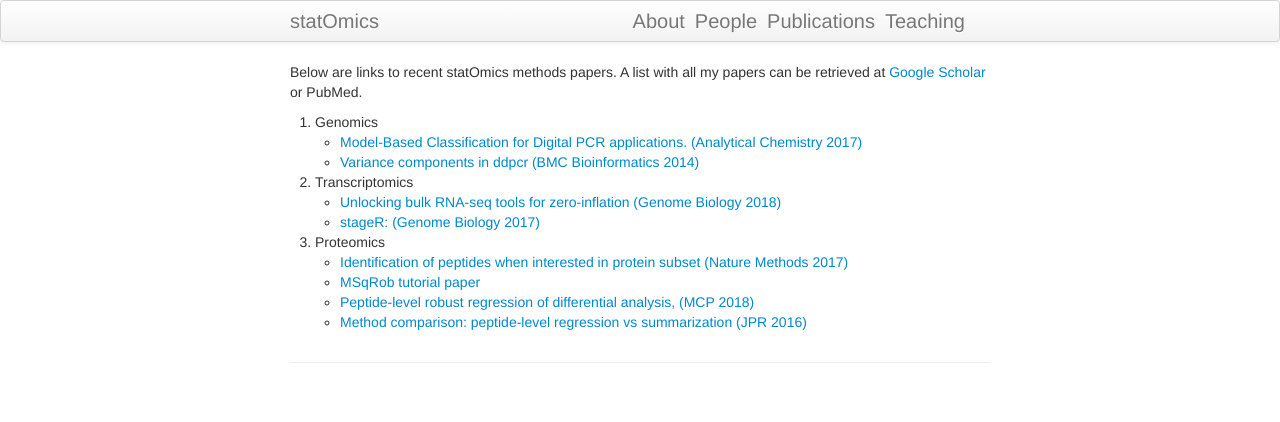
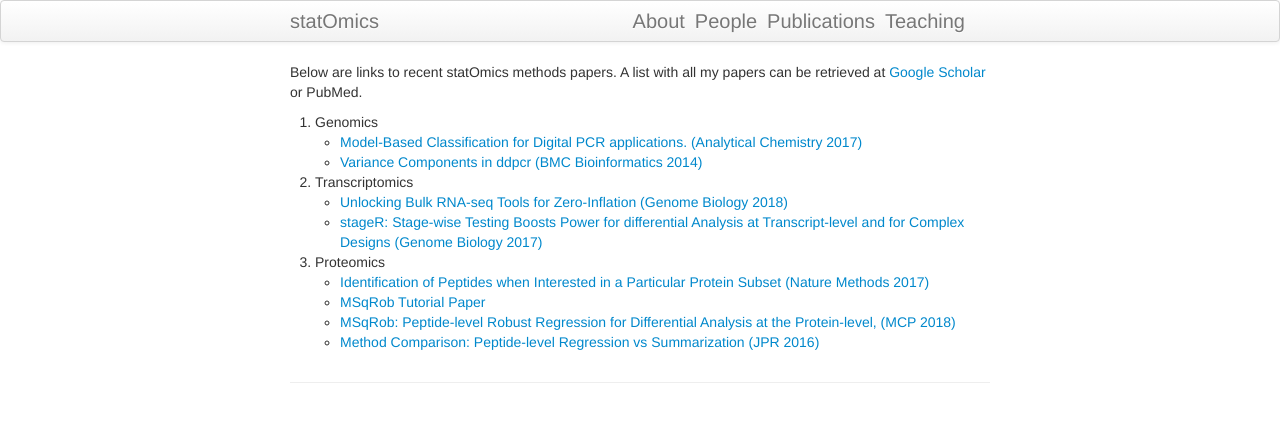
Before and after one commit to statOmics/statOmics.github.io, a Jekyll site: the page built from pages/publications.md, in a window 1280 px wide. Shown: the top 422 px of the page. Built offline with Jekyll 4.4.1, drawn with Linux system fonts in a browser that asks for light colours.

Commit message:
publications and Teaching

```diff
--- a/pages/publications.md
+++ b/pages/publications.md
@@ -8,14 +8,14 @@ A list with all my papers can be retrieved at [Google Scholar](https://scholar.g
 
 1. Genomics
   - [Model-Based Classification for Digital PCR applications. (Analytical Chemistry 2017)](https://www.ncbi.nlm.nih.gov/pubmed/28350455)
-  - [Variance components in ddpcr (BMC Bioinformatics 2014)](https://www.ncbi.nlm.nih.gov/pubmed/25147026)
+  - [Variance Components in ddpcr (BMC Bioinformatics 2014)](https://www.ncbi.nlm.nih.gov/pubmed/25147026)
 
 2. Transcriptomics
-  - [Unlocking bulk RNA-seq tools for zero-inflation (Genome Biology 2018)](https://www.ncbi.nlm.nih.gov/pubmed/29478411)
-  - [stageR: (Genome Biology 2017)](https://www.ncbi.nlm.nih.gov/pubmed/28784146)
+  - [Unlocking Bulk RNA-seq Tools for Zero-Inflation (Genome Biology 2018)](https://www.ncbi.nlm.nih.gov/pubmed/29478411)
+  - [stageR: Stage-wise Testing Boosts Power for differential Analysis at Transcript-level and for Complex Designs (Genome Biology 2017)](https://www.ncbi.nlm.nih.gov/pubmed/28784146)
 
 3. Proteomics
-  - [Identification of peptides when interested in protein subset (Nature Methods 2017)](https://www.ncbi.nlm.nih.gov/pubmed/28661493)
-  - [MSqRob tutorial paper](https://www.ncbi.nlm.nih.gov/pubmed/28391044)
-  - [Peptide-level robust regression of differential analysis, (MCP 2018)](https://www.ncbi.nlm.nih.gov/pubmed/26566788)
-  - [Method comparison: peptide-level regression vs summarization (JPR 2016)](https://www.ncbi.nlm.nih.gov/pubmed/25827922)
+  - [Identification of Peptides when Interested in a Particular Protein Subset (Nature Methods 2017)](https://www.ncbi.nlm.nih.gov/pubmed/28661493)
+  - [MSqRob Tutorial Paper](https://www.ncbi.nlm.nih.gov/pubmed/28391044)
+  - [MSqRob: Peptide-level Robust Regression for Differential Analysis at the Protein-level, (MCP 2018)](https://www.ncbi.nlm.nih.gov/pubmed/26566788)
+  - [Method Comparison: Peptide-level Regression vs Summarization (JPR 2016)](https://www.ncbi.nlm.nih.gov/pubmed/25827922)
```
